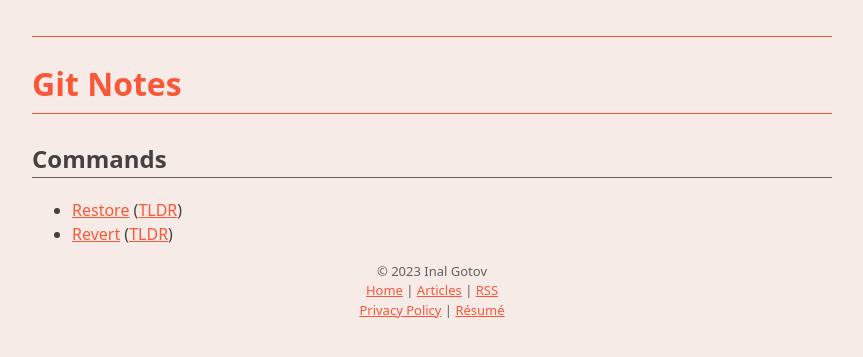
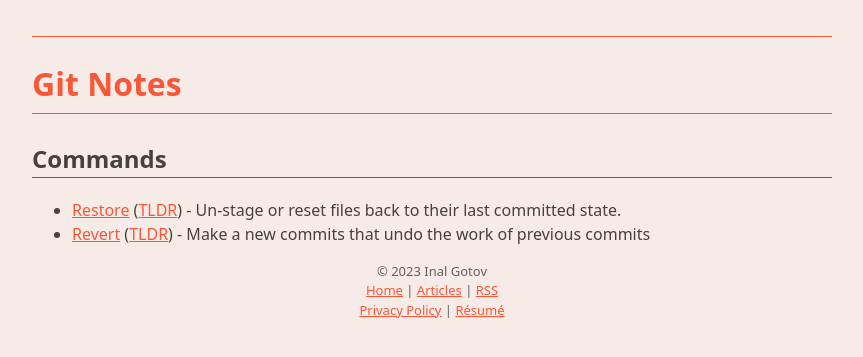
Before and after one commit to sketch204/sketch204.github.io, a Jekyll site: the page built from git-notes/index.md, in a window 1280 px wide. Shown: the top 357 px of the page, without its empty margins (208-1071 px from the left). Built offline with Jekyll 4.4.1, drawn with Linux system fonts in a browser that asks for light colours.

Commit message:
Add descriptions in the git notes index

```diff
--- a/git-notes/index.md
+++ b/git-notes/index.md
@@ -5,5 +5,5 @@
 
 ## Commands
 
-- [Restore]({% link git-notes/git-restore.md %}) ([TLDR]({% link git-notes/tldr/git-restore.md %}))
-- [Revert]({% link git-notes/git-revert.md %}) ([TLDR]({% link git-notes/tldr/git-revert.md %}))
+- [Restore]({% link git-notes/git-restore.md %}) ([TLDR]({% link git-notes/tldr/git-restore.md %})) - Un-stage or reset files back to their last committed state.
+- [Revert]({% link git-notes/git-revert.md %}) ([TLDR]({% link git-notes/tldr/git-revert.md %})) - Make a new commits that undo the work of previous commits
```
